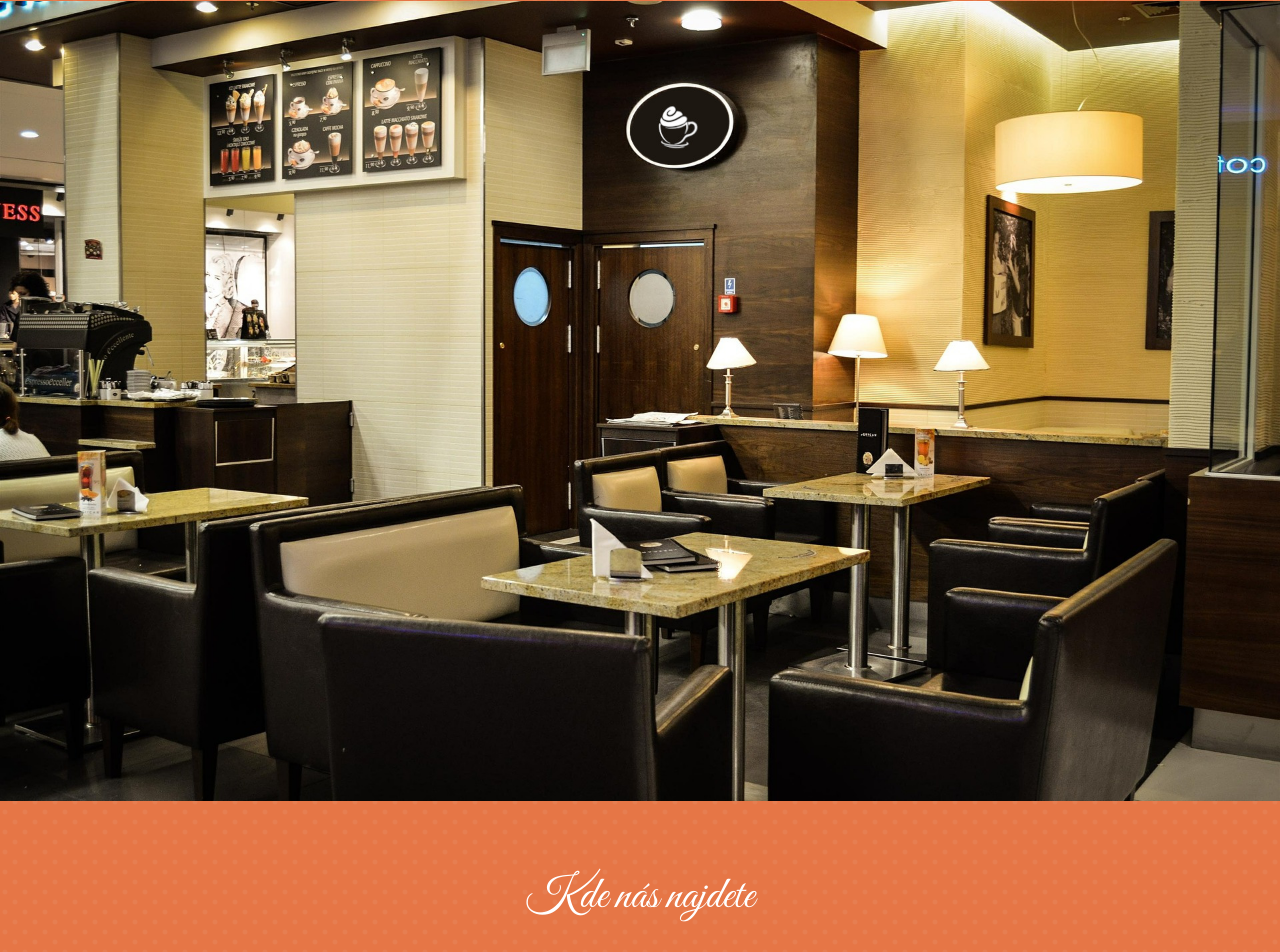
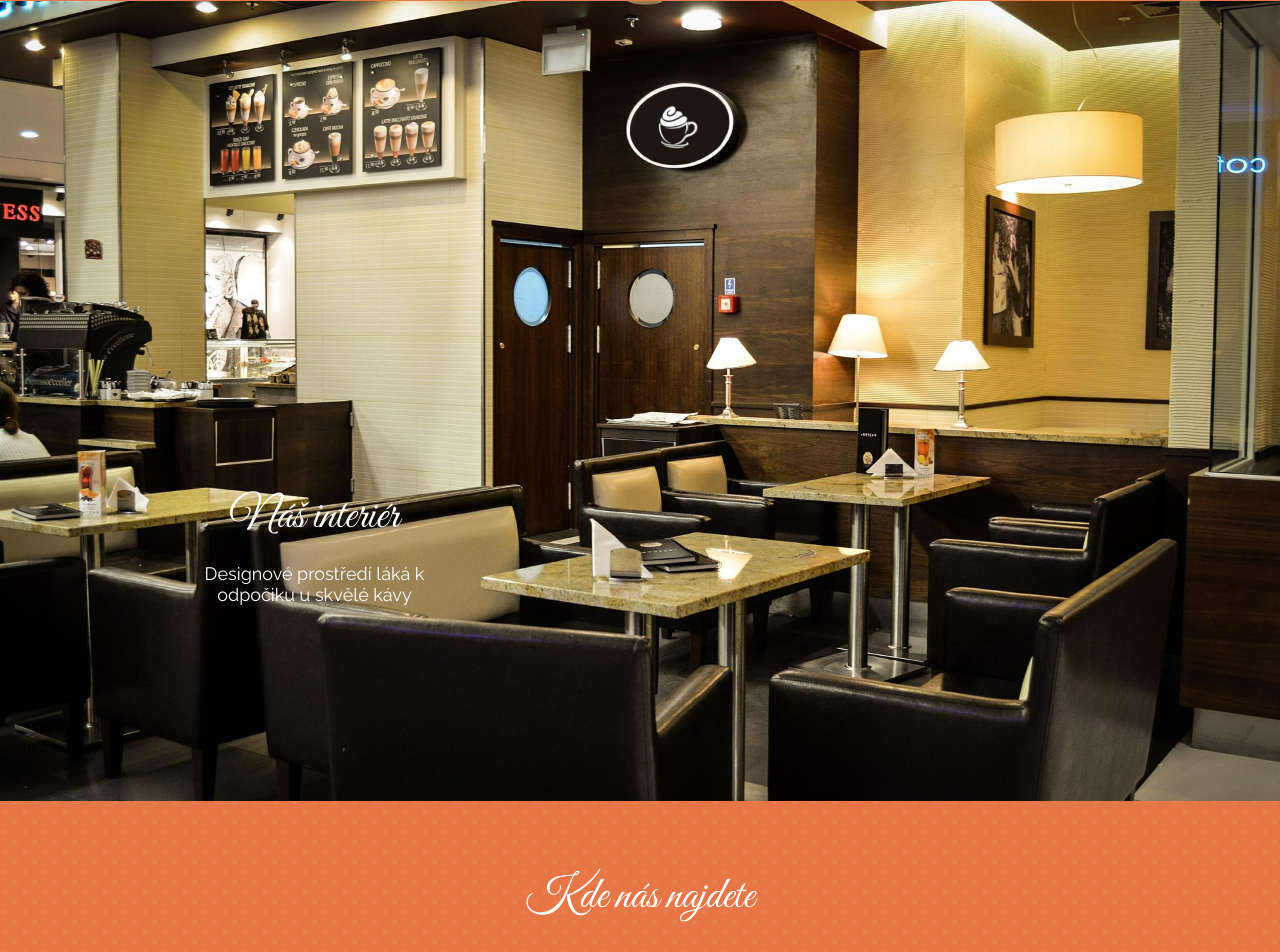
Before and after one commit to Fifine11a/lora, a website built with webpack: page src/index.html in a window 1280 px wide. Shown: the part 1073-2025 px from the top of the page. Built offline with nearby package versions, Linux system fonts and the light colour scheme.

Commit message:
gallery title and text added and styled

```diff
--- a/src/index.html
+++ b/src/index.html
@@ -76,7 +76,14 @@
       </div>
     </section>
 
-    <section id="gallery" class="gallery"></section>
+    <section id="gallery" class="gallery">
+      <div class="container">
+        <div class="gallery_text">
+          <h2>Náš interiér</h2>
+          <p>Designové prostředí láká k odpočiku u skvělé kávy</p>
+        </div>
+      </div>
+    </section>
 
     <section>
       <div id="contact" class="container">
--- a/src/style.css
+++ b/src/style.css
@@ -295,6 +295,15 @@ nav a:hover {
 
     text-align: center;
   }
+
+  .gallery_text {
+    width: 30%;
+
+    margin-right: 65%;
+    padding-bottom: 4rem;
+
+    text-align: center;
+  }
 }
 
 @media screen and (min-width: 992px) {
@@ -302,3 +311,14 @@ nav a:hover {
     display: none;
   }
 }
+
+.gallery {
+  padding-top: 30rem;
+  padding-bottom: 3rem;
+
+  text-align: center;
+}
+
+.gallery p {
+  font-size: 1.2rem;
+}
```
